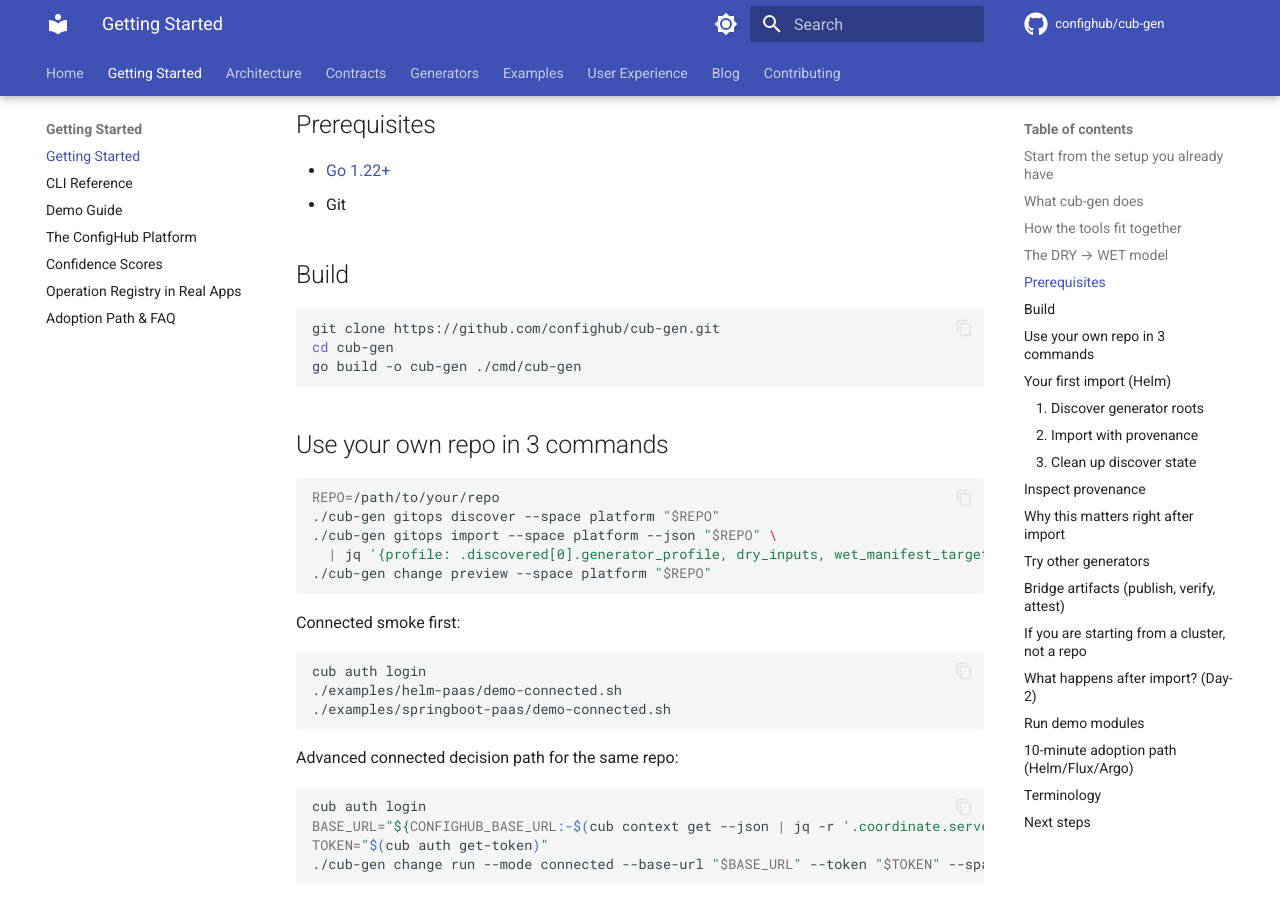
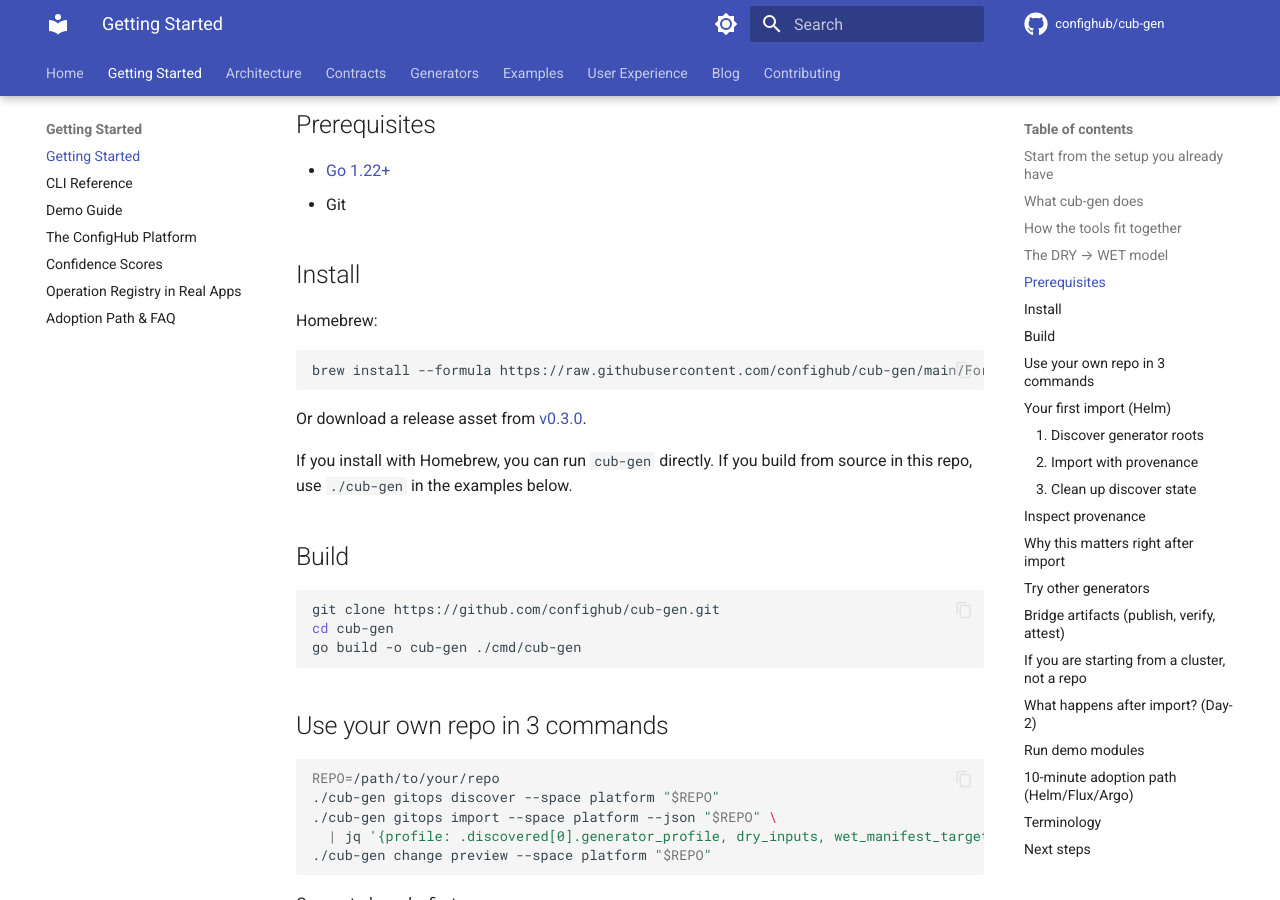
Before and after one commit to confighub/cub-gen, an MkDocs documentation site: the page built from docs/getting-started.md, in a window 1280 px wide and 900 px high, scrolled down 1876 px. Built offline with MkDocs 1.6.1 and Material for MkDocs 9.7.7, drawn with Linux system fonts in a browser that asks for light colours; comment, search, counter and statistics services are not loaded.

Commit message:
Add Homebrew install path for v0.3.0

````diff
--- a/docs/getting-started.md
+++ b/docs/getting-started.md
@@ -61,6 +61,19 @@ when you need to change a deployed value.
 
 - [Go 1.22+](https://go.dev/dl/)
 - Git
+
+## Install
+
+Homebrew:
+
+```bash
+brew install --formula https://raw.githubusercontent.com/confighub/cub-gen/main/Formula/cub-gen.rb
+```
+
+Or download a release asset from [v0.3.0](https://github.com/confighub/cub-gen/releases/tag/v0.3.0).
+
+If you install with Homebrew, you can run `cub-gen` directly. If you build from
+source in this repo, use `./cub-gen` in the examples below.
 
 ## Build
 
````
Also changed, not shown: README.md (+18 -2 lines), docs/index.md (+8 -0 lines), docs/releases/v0.3.0.md (+2 -0 lines), 1 other file.
